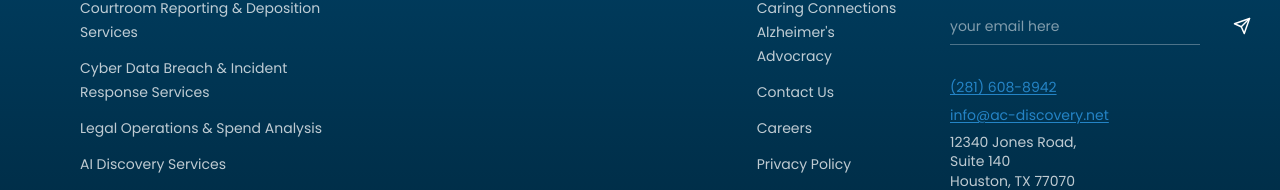
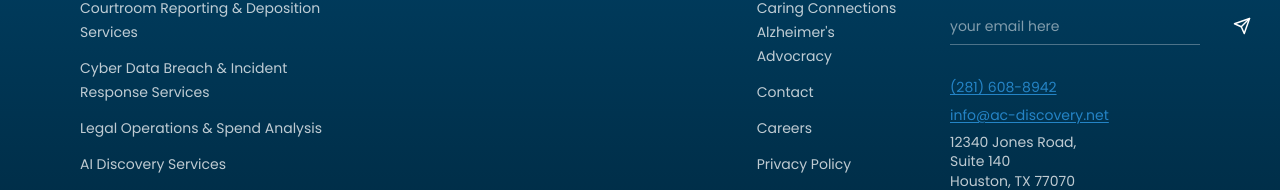
Before and after one commit to AC-Discovery/ac-discoverynet, a Next.js app: page / in a window 1280 px wide. Shown: the part 5546-5736 px from the top of the page. Built offline with nearby package versions, Linux system fonts and the light colour scheme.

Commit message:
Update Footer.js

```diff
--- a/app/Cx/Footer.js
+++ b/app/Cx/Footer.js
@@ -32,7 +32,7 @@ const info = [
   "Meet Our Team",
   "Events",
   "Caring Connections Alzheimer's Advocracy",
-  "Contact Us",
+  "Contact",
   "Careers",
   "Privacy Policy",
   "Terms & Conditions",
```
